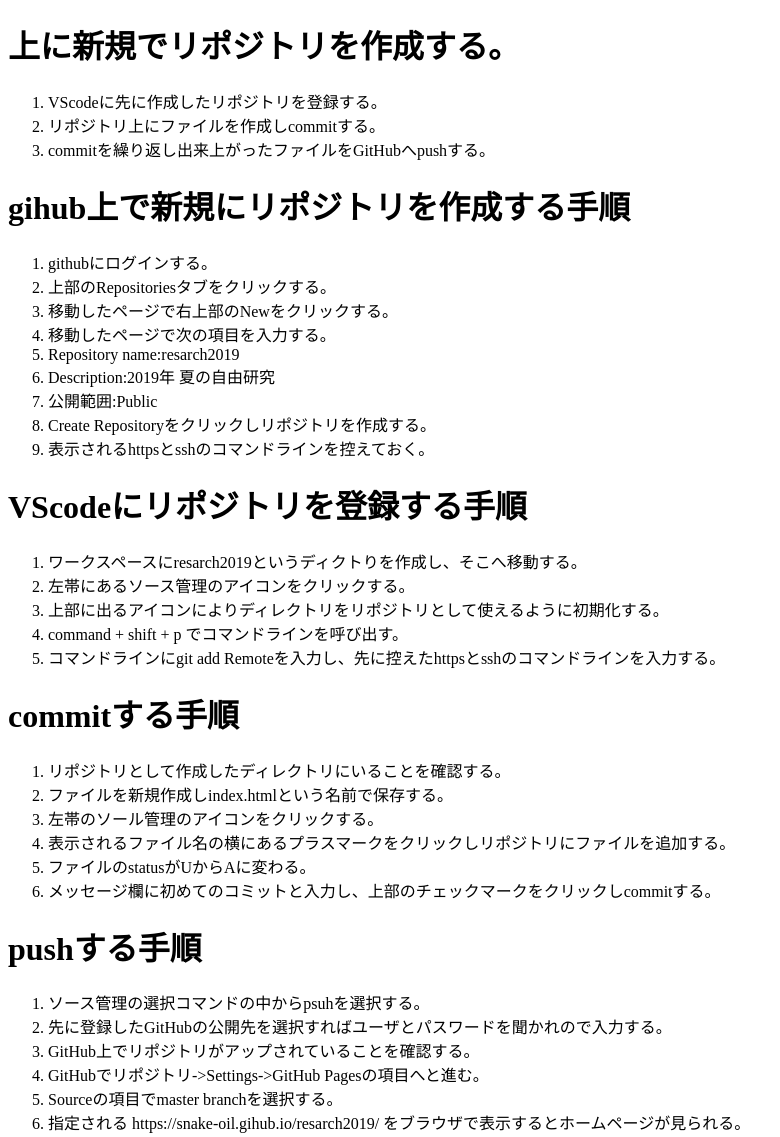
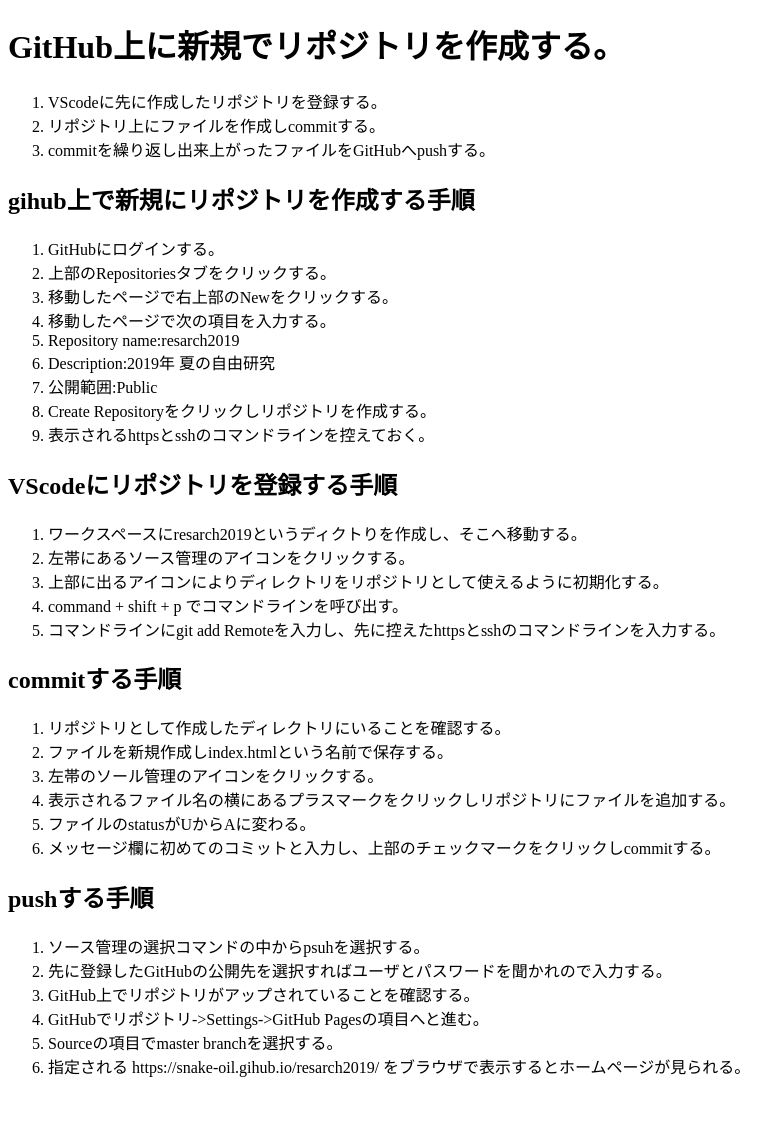
Before and after one commit to snake-oil/research2019, a plain HTML site: page index.html in a window 1280 px wide. Shown: the whole page, without its empty margins (0-780 px from the left). After the commit the page ends 1094 px from the top, so only its background shows below. Drawn offline with Linux system fonts and the light colour scheme.

Commit message:
大文字小文字の修正、文字サイズの修正

```diff
--- a/index.html
+++ b/index.html
@@ -7,16 +7,16 @@
 
 <body>
 <main>
-    <h1>上に新規でリポジトリを作成する。</h1>
+    <h1>GitHub上に新規でリポジトリを作成する。</h1>
     <ol>
         <li>VScodeに先に作成したリポジトリを登録する。</li>
         <li>リポジトリ上にファイルを作成しcommitする。</li>
         <li>commitを繰り返し出来上がったファイルをGitHubへpushする。</li>
     </ol>
 
-    <h1>gihub上で新規にリポジトリを作成する手順</h1>
+    <h2>gihub上で新規にリポジトリを作成する手順</h2>
     <ol>
-        <li>githubにログインする。</li>
+        <li>GitHubにログインする。</li>
         <li>上部のRepositoriesタブをクリックする。</li>
         <li>移動したページで右上部のNewをクリックする。</li>
         <li>移動したページで次の項目を入力する。</li>
@@ -27,7 +27,7 @@
         <li>表示されるhttpsとsshのコマンドラインを控えておく。
     </ol>
 
-    <h1>VScodeにリポジトリを登録する手順</h1>
+    <h2>VScodeにリポジトリを登録する手順</h2>
     <ol>
         <li>ワークスペースにresarch2019というディクトりを作成し、そこへ移動する。</li>
         <li>左帯にあるソース管理のアイコンをクリックする。</li>
@@ -36,7 +36,7 @@
         <li>コマンドラインにgit add Remoteを入力し、先に控えたhttpsとsshのコマンドラインを入力する。</li>
     </ol>
 
-    <h1>commitする手順</h1>
+    <h2>commitする手順</h2>
     <ol>
         <li>リポジトリとして作成したディレクトリにいることを確認する。</li>
         <li>ファイルを新規作成しindex.htmlという名前で保存する。</li>
@@ -46,7 +46,7 @@
         <li>メッセージ欄に初めてのコミットと入力し、上部のチェックマークをクリックしcommitする。</li>
     </ol>
 
-    <h1>pushする手順</h1>
+    <h2>pushする手順</h2>
     <ol>
             <li>ソース管理の選択コマンドの中からpsuhを選択する。</li>
             <li>先に登録したGitHubの公開先を選択すればユーザとパスワードを聞かれので入力する。</li>
```
